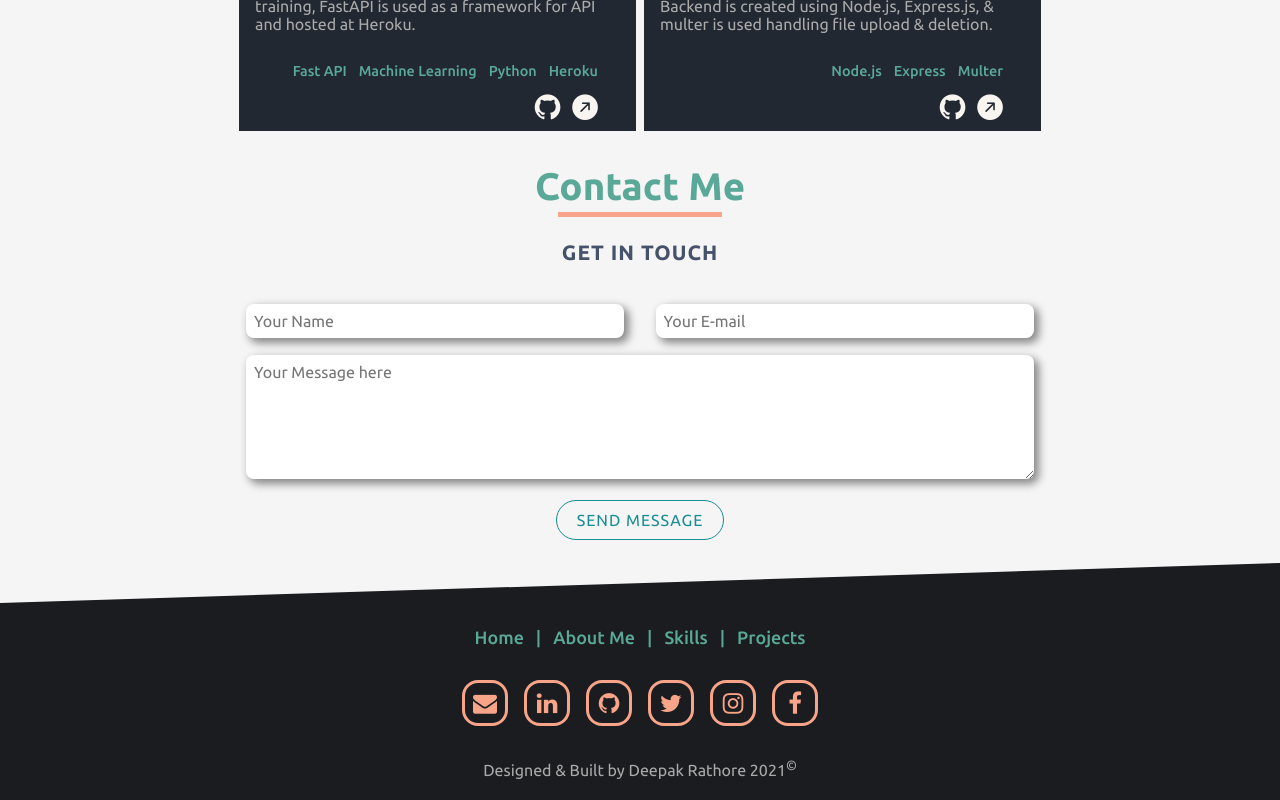
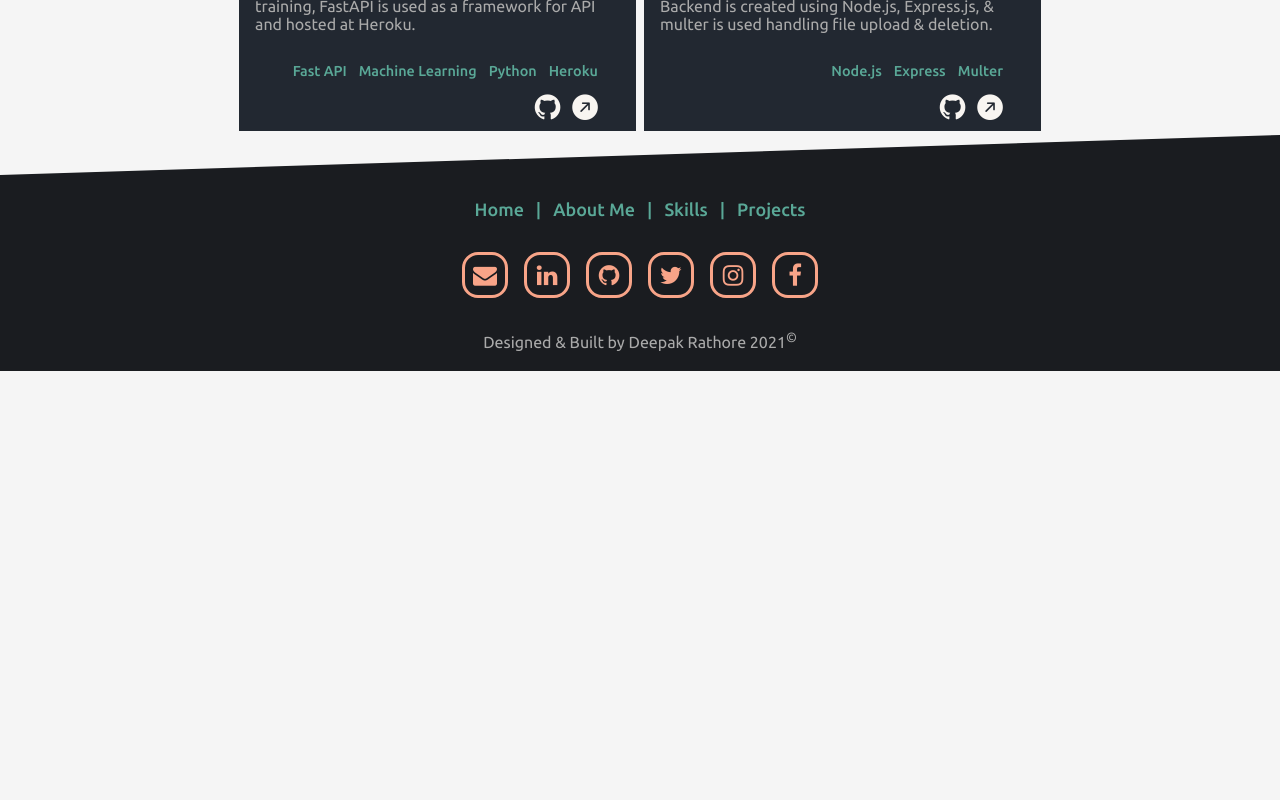
Before and after one commit to deepakr2k1/myportfolio, a React (Create React App) app: page / in a window 1280 px wide. Shown: the part 2952-3752 px from the top of the page. After the commit the page ends 3323 px from the top, so only its background shows below. Built offline with nearby package versions, Linux system fonts and the light colour scheme.

Commit message:
Removed Send mail section

```diff
--- a/src/components/footer/index.js
+++ b/src/components/footer/index.js
@@ -1,18 +1,14 @@
-import React from 'react'
-import './style.css'
+import React from 'react';
+import './style.css';
 import 'font-awesome/css/font-awesome.min.css';
 import Triangle from '../UI/Triangle';
 import SocialLink from './socialLink.js/index.js';
-import Contact from './contact/index';
 import Tag from '../UI/Tag/index.js';
 
 function Footer() {
     return (
         <footer>
-            <div id="contact">
-                <Contact/>
-            </div>
-            <Triangle styles={{ bottom: 0, borderRight: 0, borderBottom: "5vh solid #1a1c20" }}/>
+            <Triangle styles={ { bottom: 0, borderRight: 0, borderBottom: "5vh solid #1a1c20" } } />
             <div id="links">
                 <div>
                     <a href="#home"><Tag>Home</Tag></a>
@@ -23,11 +19,11 @@ function Footer() {
                     <Tag>|</Tag>
                     <a href="#projects"><Tag>Projects</Tag></a>
                 </div>
-                <SocialLink/>
+                <SocialLink />
                 <p className="footerText">Designed & Built by Deepak Rathore 2021<sup>&#169;</sup></p>
             </div>
         </footer>
-    )
+    );
 }
 
 export default Footer;
```
